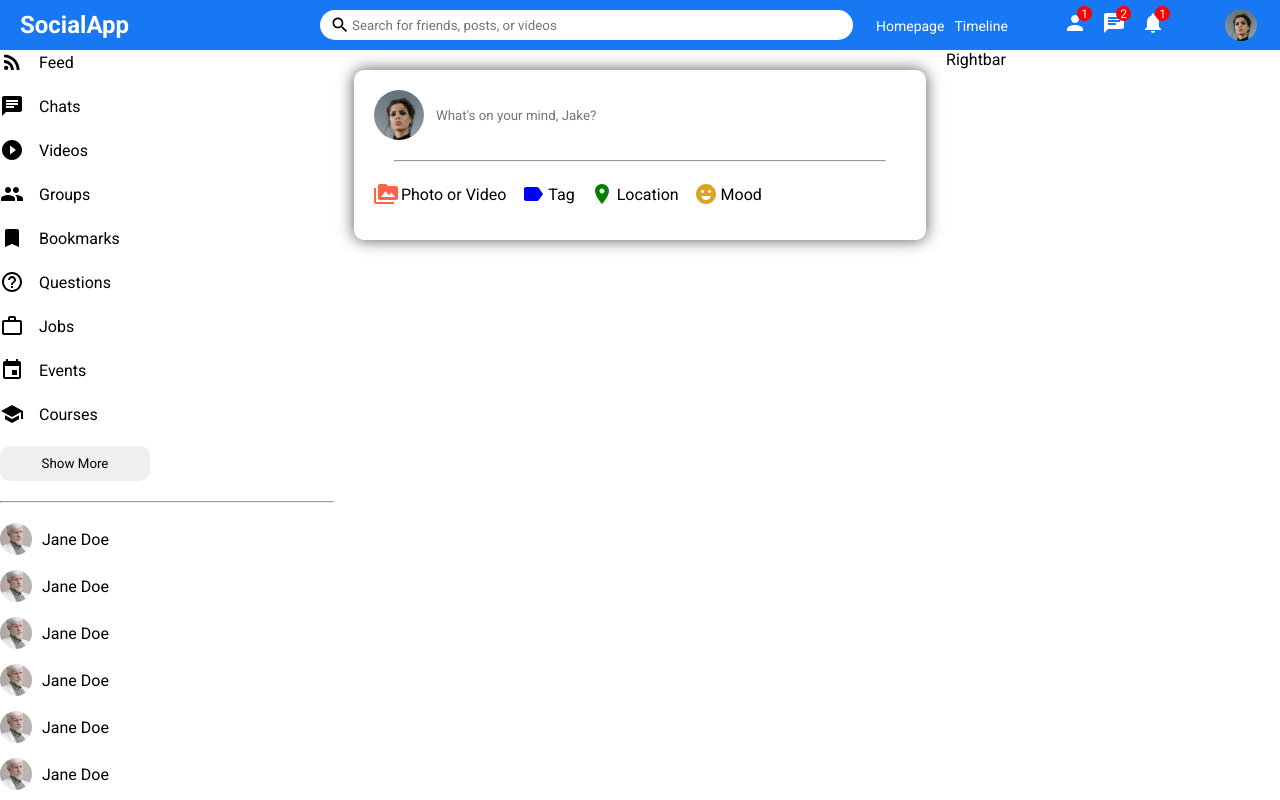
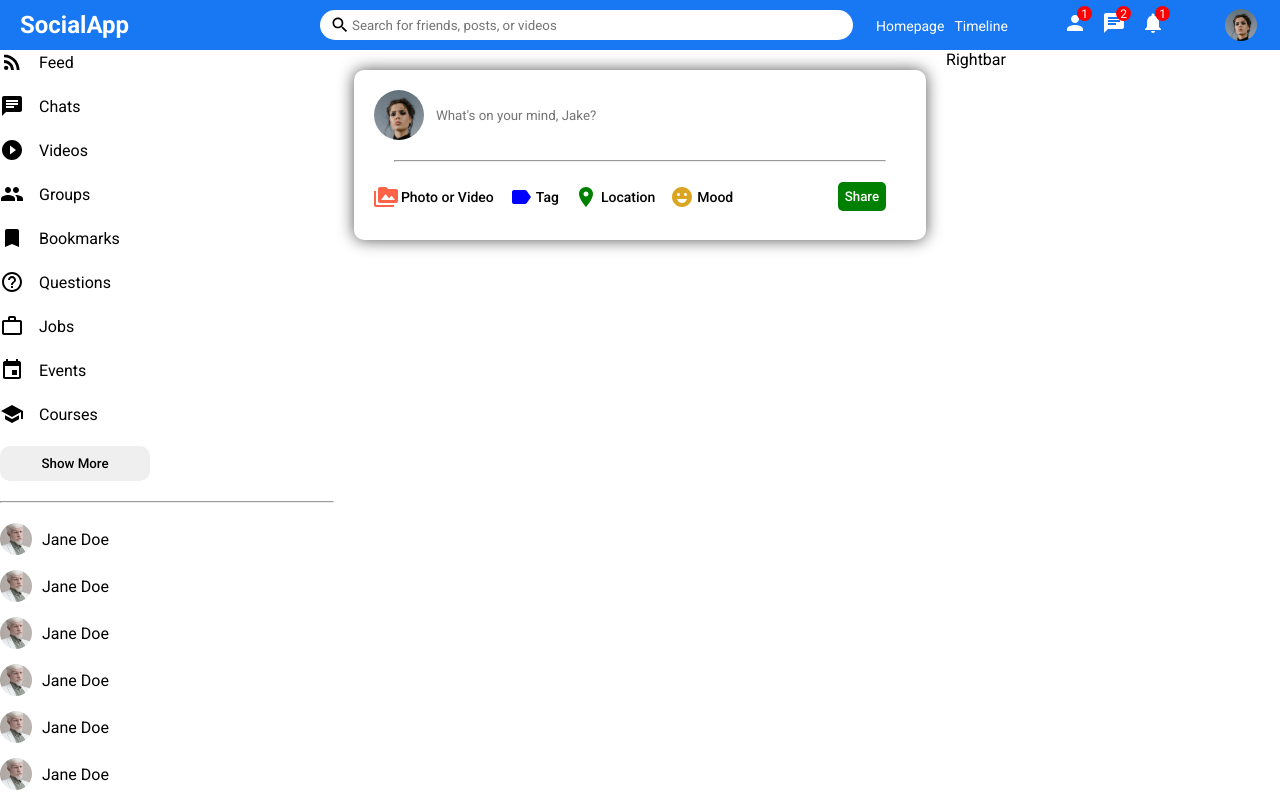
Before and after one commit to jschaefmn/social-media-app, a React (Create React App) app in the folder client/: page / in a window 1280 px wide. Built offline with nearby package versions, Linux system fonts and the light colour scheme.

Commit message:
competed share button

```diff
--- a/client/public/index.html
+++ b/client/public/index.html
@@ -7,7 +7,7 @@
       name="description"
       content="Web site created using create-react-app"
     />
-    <link href="https://fonts.googleapis.com/css2?family=Roboto:ital,wght@0,100;0,300;0,400;0,700;0,900;1,500&display=swap" rel="stylesheet">
+    <link href="https://fonts.googleapis.com/css2?family=Roboto:ital,wght@0,100;0,300;0,400;0,500;0,700;0,900;1,500&display=swap" rel="stylesheet">
     <link rel="stylesheet" href="./style.css" />
     <title>Social Media</title>
   </head>
--- a/client/src/components/share/Share.jsx
+++ b/client/src/components/share/Share.jsx
@@ -29,6 +29,7 @@ export default function Share() {
               <span className='shareOptionText'>Mood</span>
             </div>
           </div>
+          <button className='shareButton'>Share</button>
         </div>
       </div>
     </div>
--- a/client/src/components/share/share.css
+++ b/client/src/components/share/share.css
@@ -57,3 +57,19 @@
   font-size: 18px;
   margin-right: 3px;
 }
+
+.shareOptionText{
+  font-size: 14px;
+  font-weight: 500;
+}
+
+.shareButton{
+  border: none;
+  padding: 7px;
+  border-radius: 5px;
+  background-color: green;
+  font-weight: 500;
+  margin-right: 20px;
+  cursor: pointer;
+  color: white;
+}
```
Also changed, not shown: client/src/components/post/Post.jsx (added), client/src/components/post/post.css (added).
